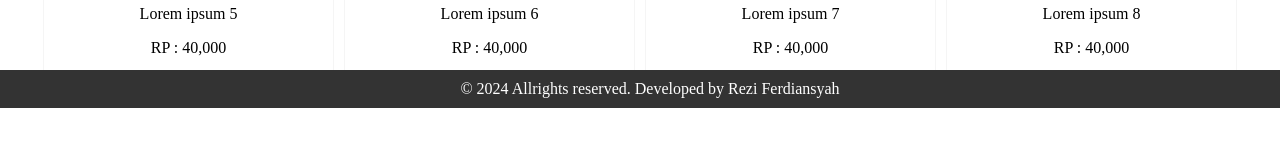
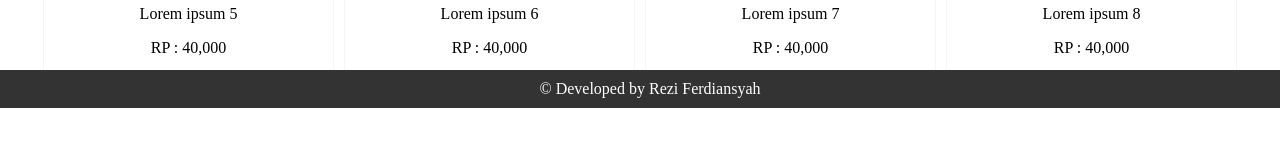
Before and after one commit to reziferdiansyah/Frontend-Assessment-Catalog, a Nuxt app: page / in a window 1280 px wide. Shown: the part 692-838 px from the top of the page. Built offline with nearby package versions, Linux system fonts and the light colour scheme.

Commit message:
update-footer

```diff
--- a/src/components/Footer.vue
+++ b/src/components/Footer.vue
@@ -1,5 +1,5 @@
 <template>
-    <div class="footer">© 2024 Allrights reserved. Developed by {{ DummyDataName }}</div>
+    <div class="footer">© Developed by {{ DummyDataName }}</div>
 </template>
 
 
```
